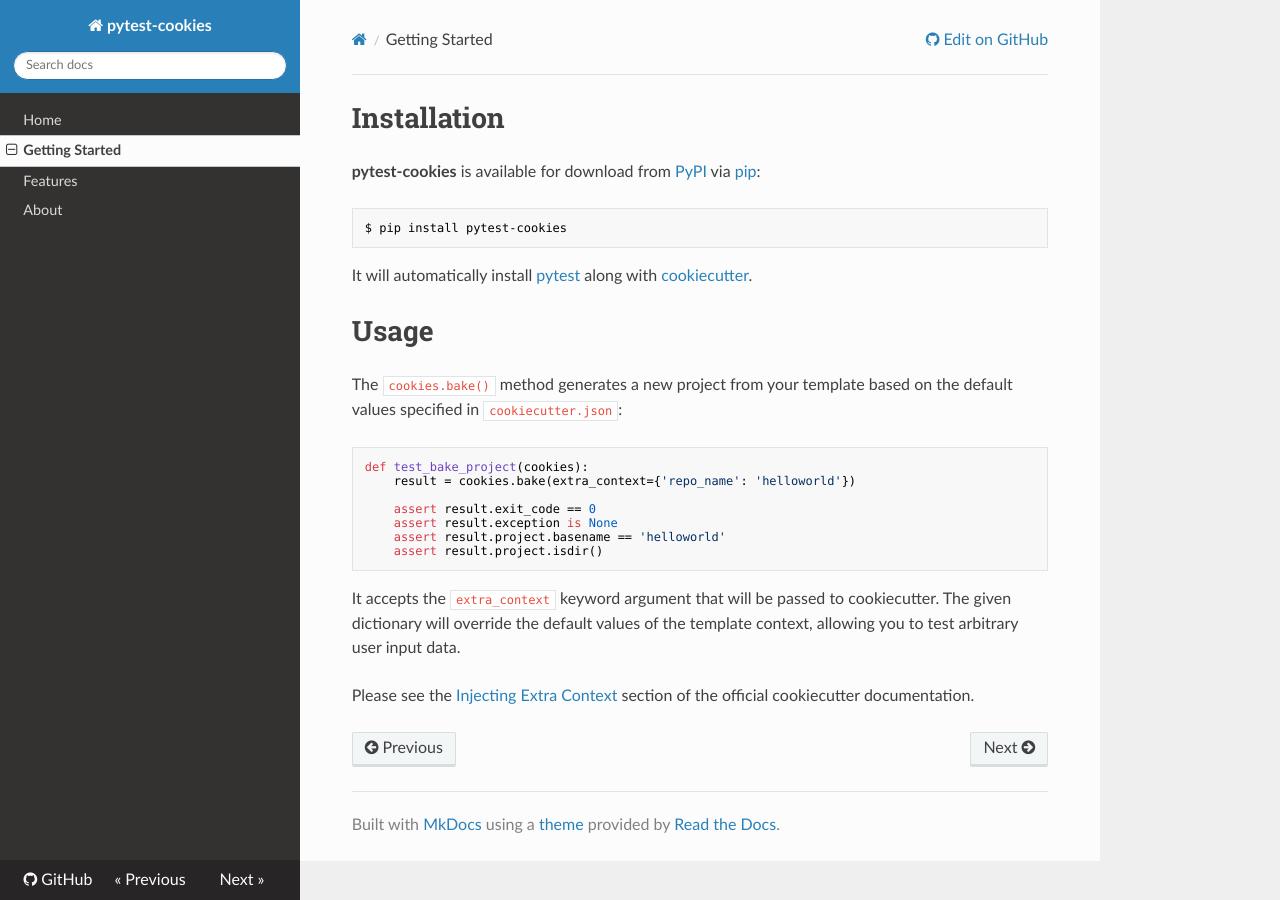
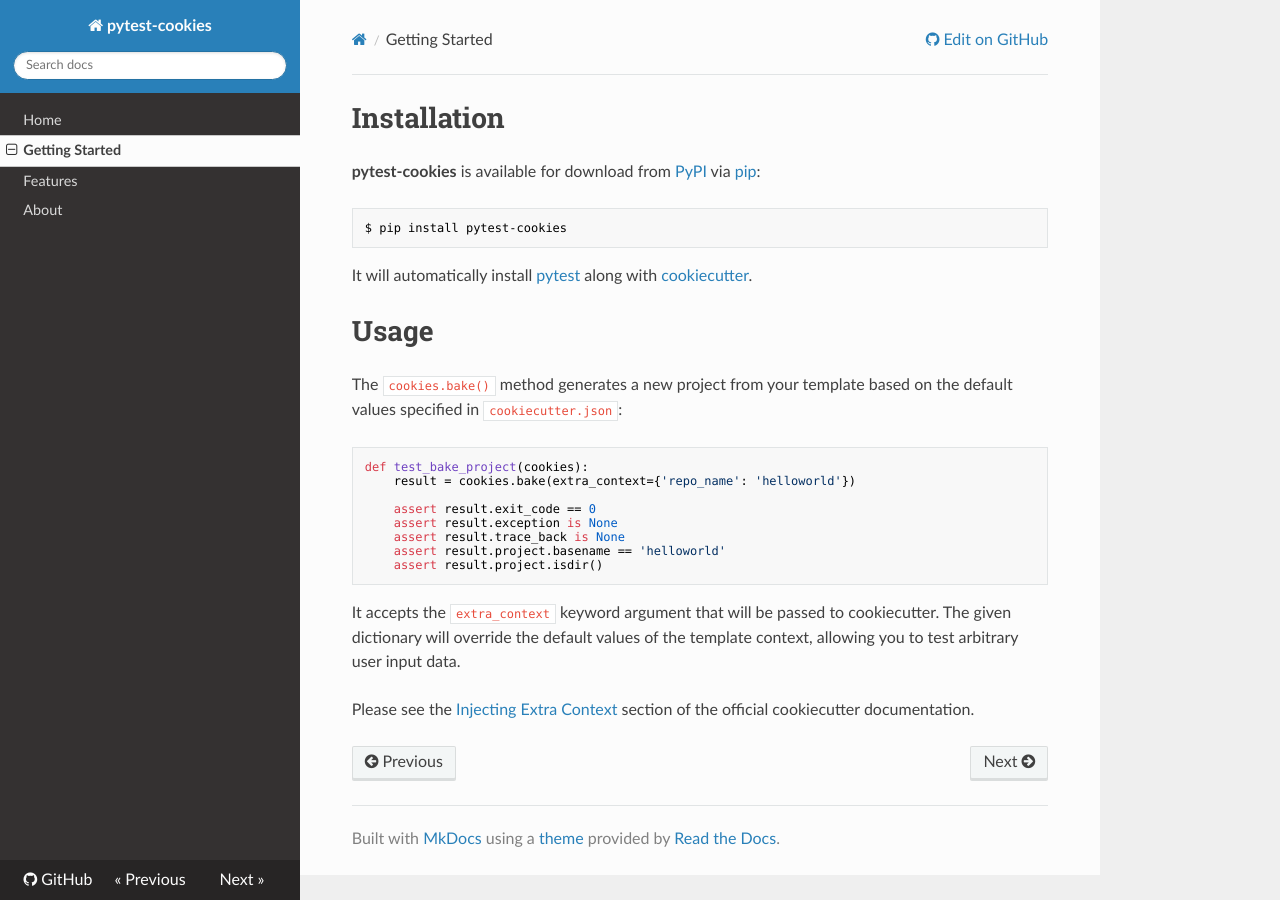
Before and after one commit to hackebrot/pytest-cookies, an MkDocs documentation site: the page built from docs/getting_started.md, in a window 1280 px wide. Built offline with MkDocs 1.6.1, drawn with Linux system fonts in a browser that asks for light colours; nearby versions of some CDN libraries; old or Windows-style settings are respelled for this version of MkDocs.

Commit message:
Fixing documentation

````diff
--- a/docs/getting_started.md
+++ b/docs/getting_started.md
@@ -24,6 +24,7 @@ def test_bake_project(cookies):
 
     assert result.exit_code == 0
     assert result.exception is None
+    assert result.trace_back is None
     assert result.project.basename == 'helloworld'
     assert result.project.isdir()
 ```
````
